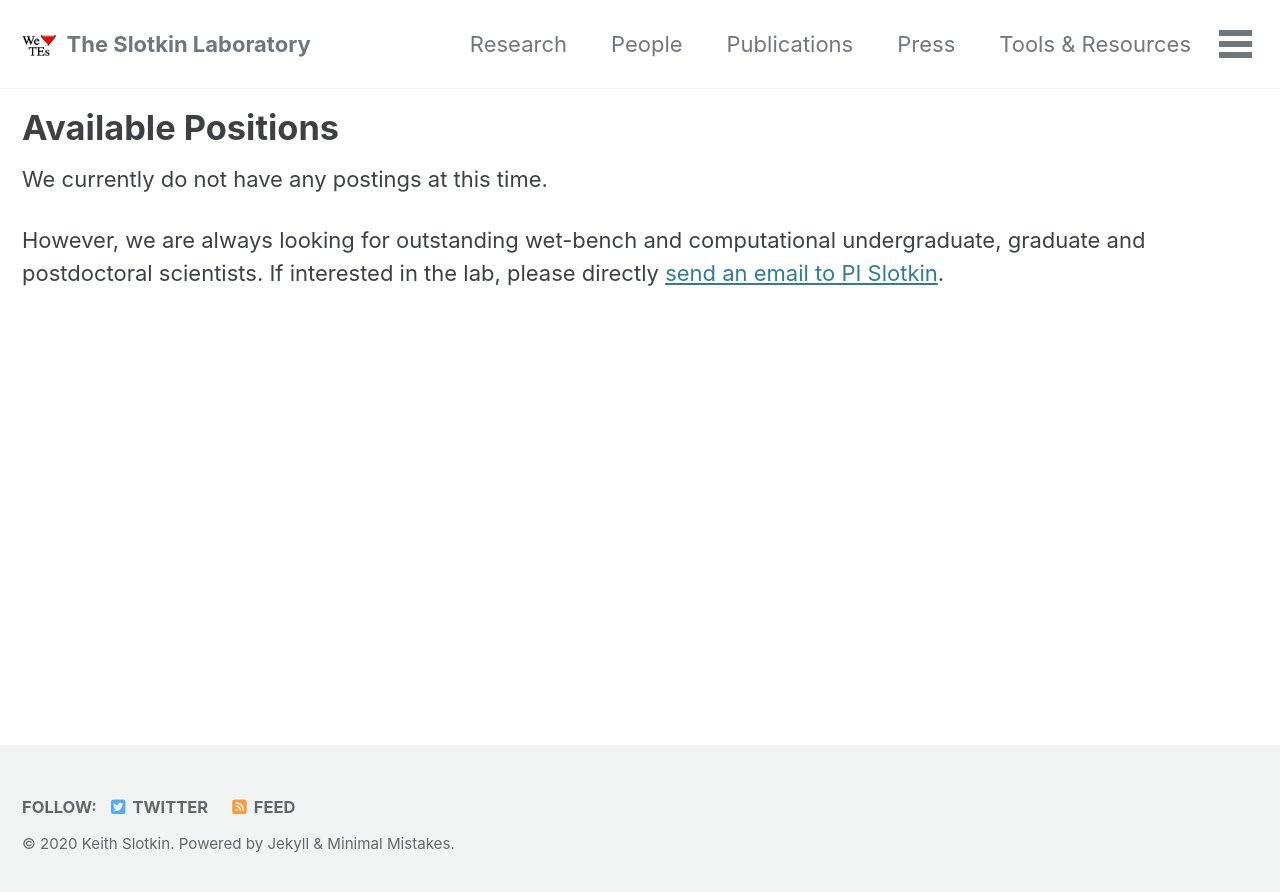
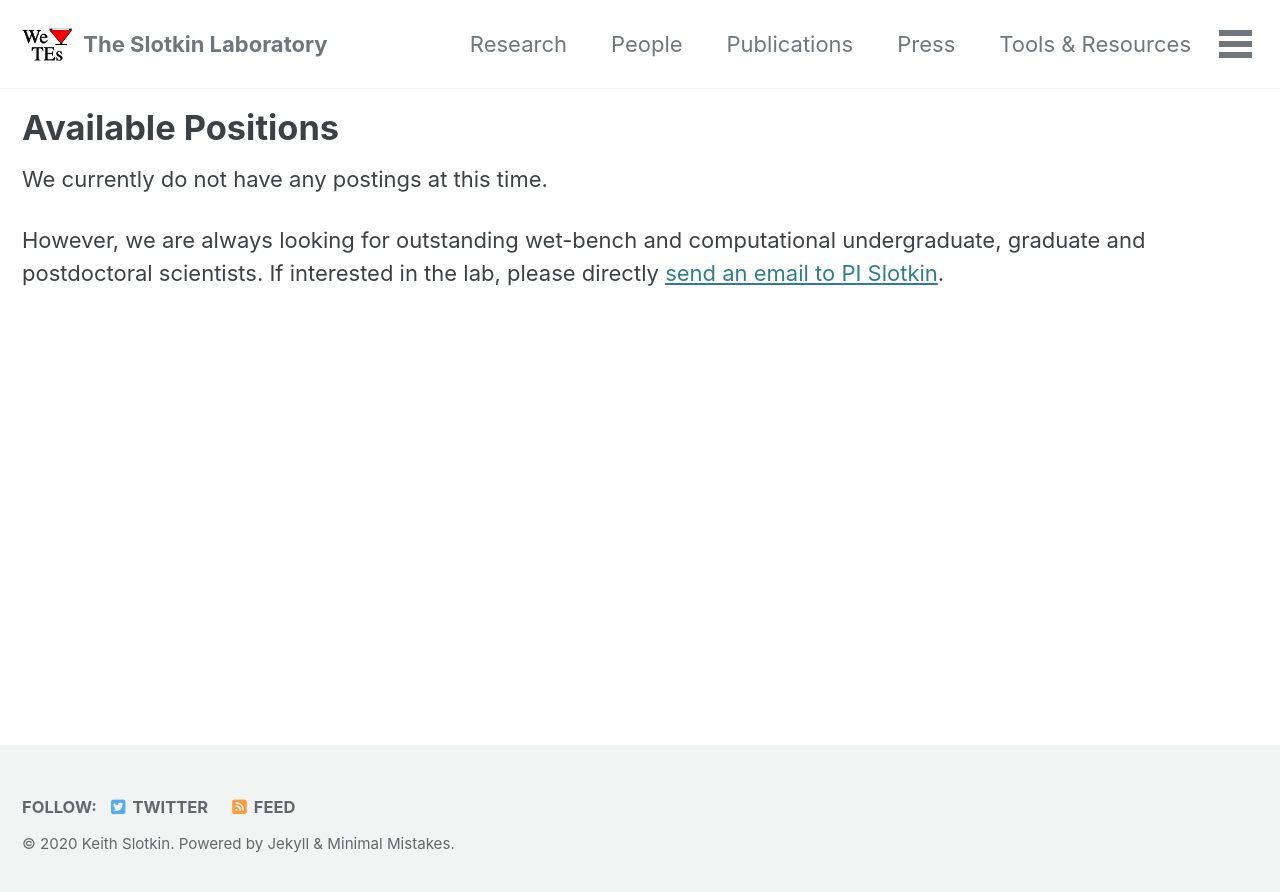
Before and after one commit to SlotkinLab/slotkinlab.github.io, a Jekyll site: the page built from _pages/positions.md, in a window 1280 px wide. Shown: the top 892 px of the page. Built offline with Jekyll 4.4.1, drawn with Linux system fonts in a browser that asks for light colours; cached includes are drawn as plain includes; nearby versions of some CDN libraries.

Commit message:
Update _masthead.scss

```diff
--- a/_sass/minimal-mistakes/_masthead.scss
+++ b/_sass/minimal-mistakes/_masthead.scss
@@ -40,7 +40,7 @@
 }
 
 .site-logo img {
-  max-height: 1rem;
+  max-height: 1.5rem;
 }
 
 .site-title {
```
